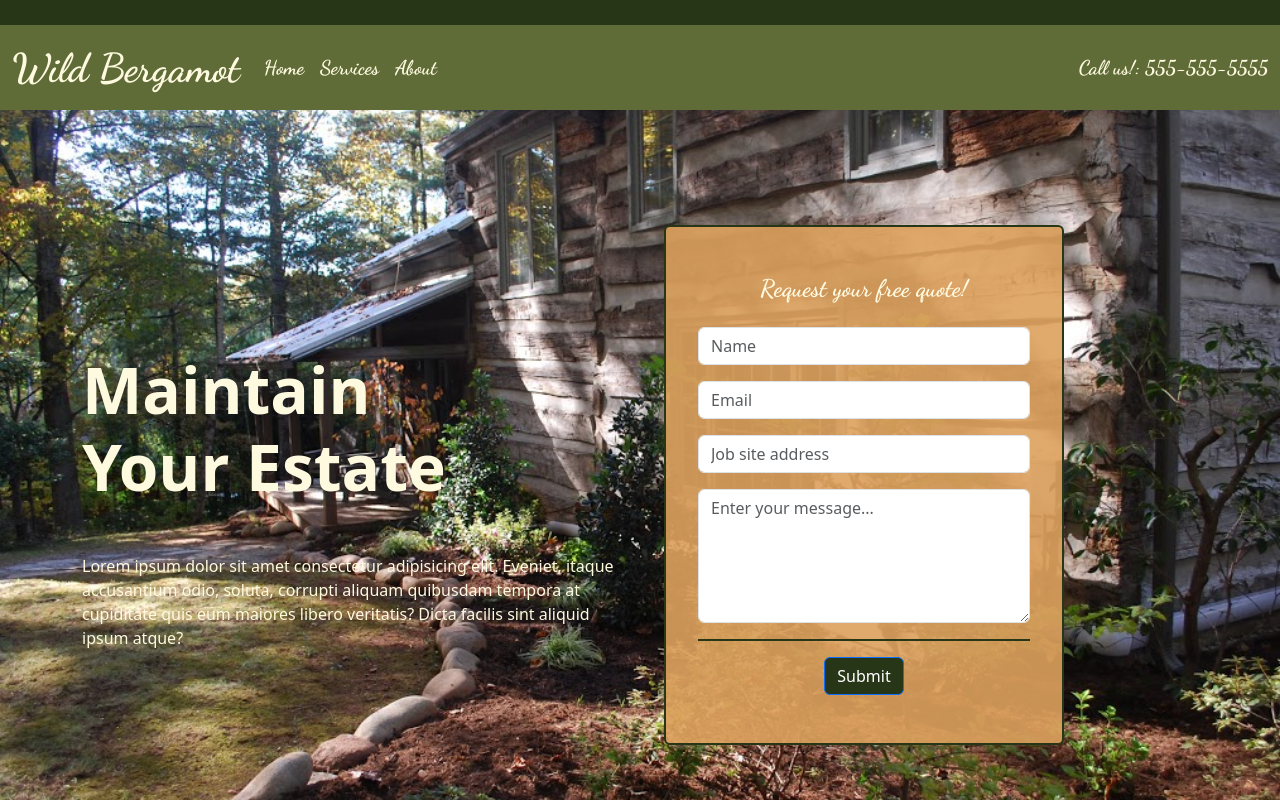
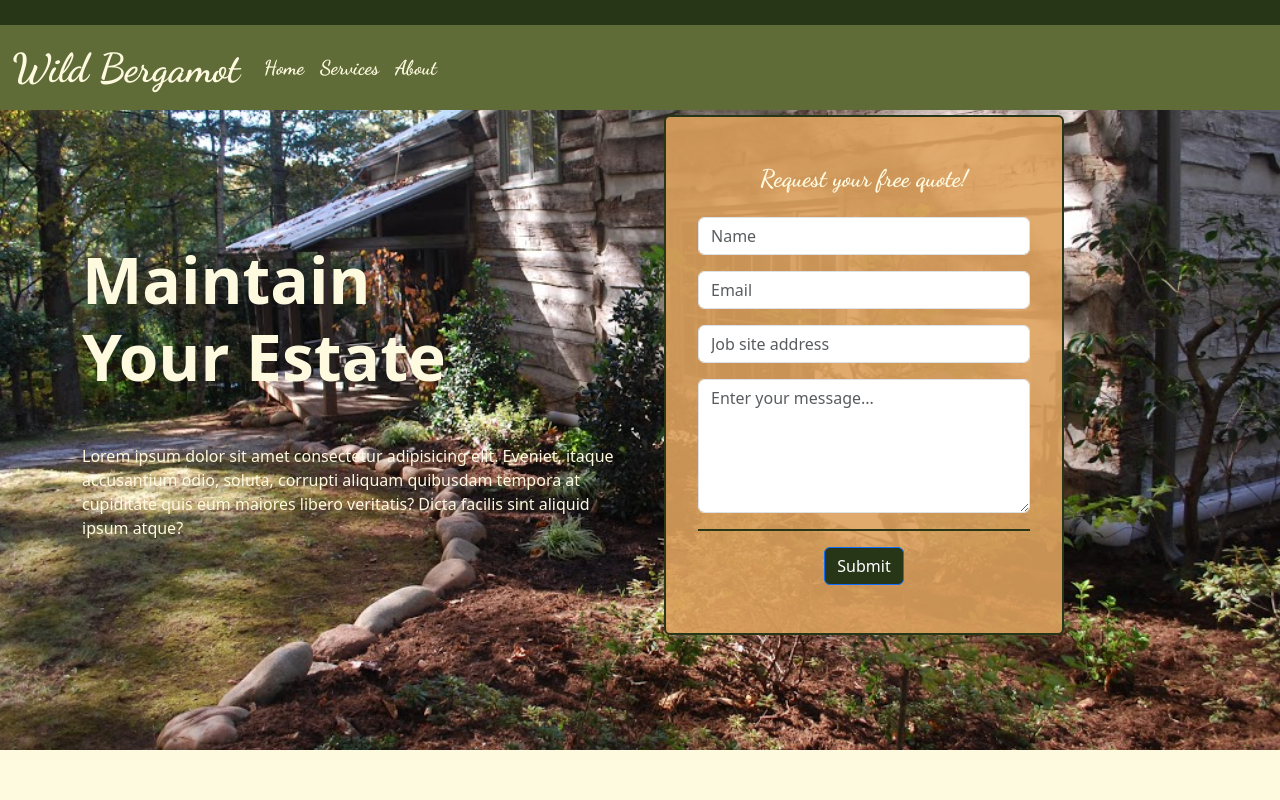
Before and after one commit to johnboy514/landscapingwildbergamot, a React (Create React App) app: page / in a window 1280 px wide. Shown: the top 800 px of the page. Built offline with nearby package versions, Linux system fonts and the light colour scheme; a web font is replaced by a local one.

Commit message:
nav bar changes

```diff
--- a/src/components/Navbar.js
+++ b/src/components/Navbar.js
@@ -4,8 +4,9 @@ import { Navbar, Nav } from 'react-bootstrap';
 function NavbarComponent() {
   const navbarStyle = {
     backgroundColor: "#606c38",
-    position: 'relative',
+    position: 'fixed',
     height: '110px',
+    width: '100%',
   };
 
   const lineStyle = {
@@ -46,7 +47,6 @@ function NavbarComponent() {
               <Nav.Link href="#about" style={{ ...whiteTextStyle, backgroundColor: "#606c38"}}>About</Nav.Link>
             </Nav>
           </Navbar.Collapse>
-          <div className="ml-auto" style={{ ...whiteTextStyle, backgroundColor: "#606c38"}}>Call us!: 555-555-5555</div>
         </Container>
       </Navbar>
       <div style={lineAboveNavLinksStyle}></div>
```
